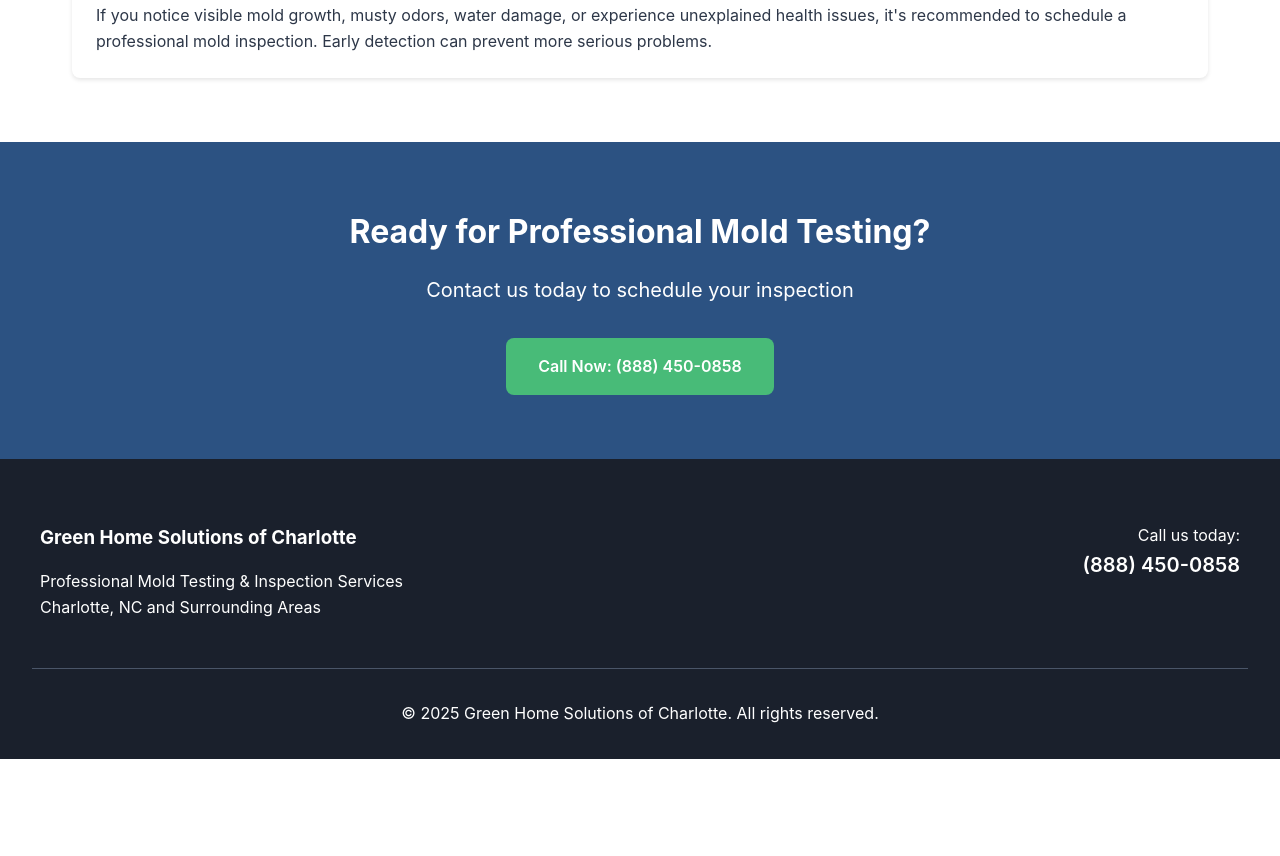
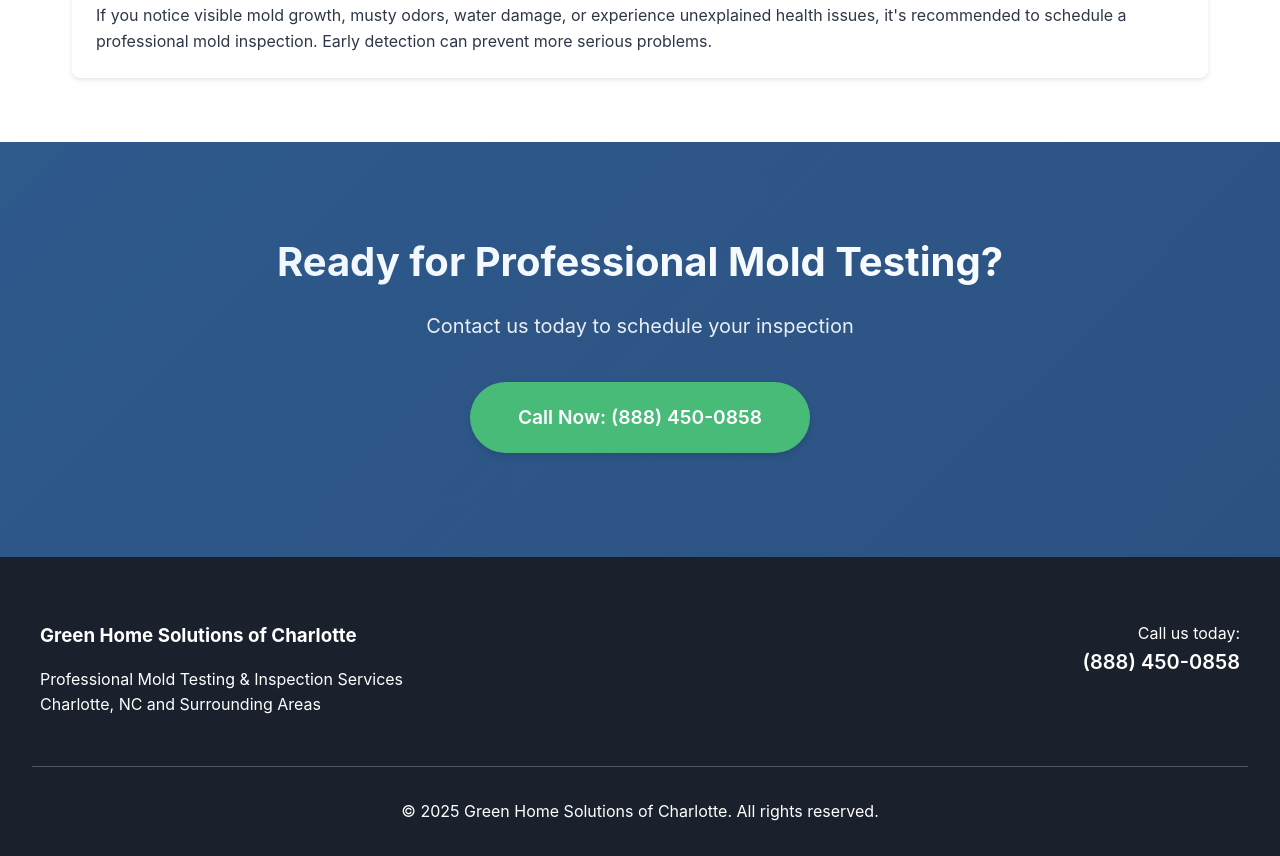
Before and after one commit to webidoinfo/moldtestingcharlottenc, a plain HTML site: page index.html in a window 1280 px wide. Shown: the part 2806-3662 px from the top of the page. Before the commit the page ends 3565 px from the top, so only its background shows below. Drawn offline with Linux system fonts and the light colour scheme.

Commit message:
Improve CTA design based on modern best practices

```diff
--- a/styles.css
+++ b/styles.css
@@ -319,33 +319,87 @@ footer {
 
 /* CTA Section */
 .cta {
-    padding: 4rem 2rem;
+    padding: 6rem 2rem;
     background-color: var(--primary-color);
     color: var(--white);
     text-align: center;
+    position: relative;
+    overflow: hidden;
+}
+
+.cta::before {
+    content: '';
+    position: absolute;
+    top: 0;
+    left: 0;
+    right: 0;
+    bottom: 0;
+    background: linear-gradient(135deg, rgba(66, 153, 225, 0.1) 0%, rgba(44, 82, 130, 0) 100%);
+    pointer-events: none;
 }
 
 .cta h2 {
-    font-size: 2rem;
-    margin-bottom: 1rem;
+    font-size: 2.5rem;
+    margin-bottom: 1.5rem;
+    font-weight: 700;
+    line-height: 1.2;
 }
 
 .cta p {
     font-size: 1.25rem;
-    margin-bottom: 2rem;
+    margin-bottom: 2.5rem;
+    max-width: 600px;
+    margin-left: auto;
+    margin-right: auto;
+    opacity: 0.9;
 }
 
 .cta .cta-button {
     display: inline-block;
     background-color: var(--accent-color);
     color: var(--white);
-    padding: 1rem 2rem;
-    border-radius: 0.5rem;
+    padding: 1.25rem 3rem;
+    border-radius: 100px;
     text-decoration: none;
     font-weight: 600;
-    transition: background-color 0.3s ease;
+    font-size: 1.2rem;
+    transition: all 0.3s ease;
+    min-width: 250px;
+    text-align: center;
+    box-shadow: 0 4px 6px rgba(0, 0, 0, 0.1);
+    position: relative;
+    overflow: hidden;
 }
 
 .cta .cta-button:hover {
     background-color: #38a169;
+    transform: translateY(-2px);
+    box-shadow: 0 6px 12px rgba(0, 0, 0, 0.15);
 }
+
+.cta .cta-button:active {
+    transform: translateY(0);
+    box-shadow: 0 4px 6px rgba(0, 0, 0, 0.1);
+}
+
+/* Responsive adjustments for CTA */
+@media (max-width: 768px) {
+    .cta {
+        padding: 4rem 1.5rem;
+    }
+
+    .cta h2 {
+        font-size: 2rem;
+    }
+
+    .cta p {
+        font-size: 1.1rem;
+        margin-bottom: 2rem;
+    }
+
+    .cta .cta-button {
+        padding: 1rem 2rem;
+        font-size: 1.1rem;
+        min-width: 200px;
+    }
+}
```
